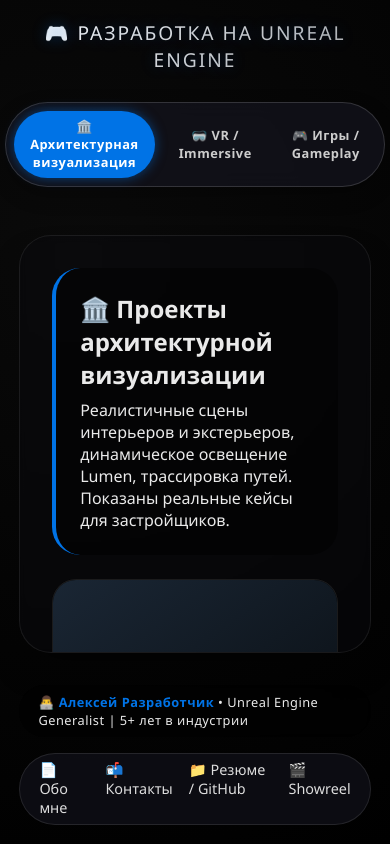
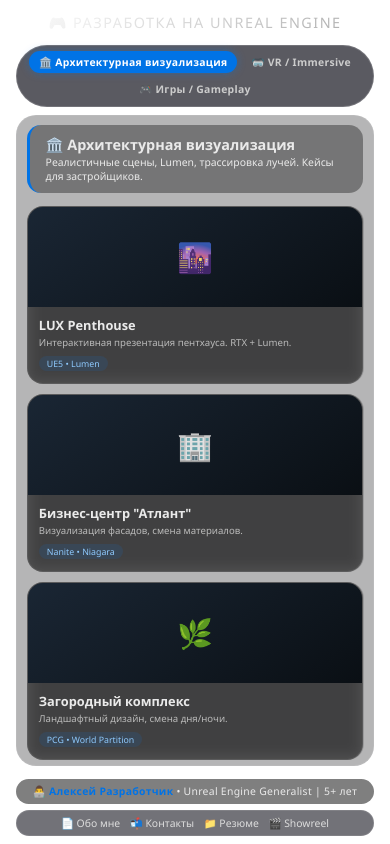
Before and after one commit to ArtemkaSvyat/sv_cv, a plain HTML site: page index.html in a window 390 px wide. Drawn offline with Linux system fonts and the light colour scheme.

Commit message:
Update index.html

```diff
--- a/index.html
+++ b/index.html
@@ -2,110 +2,103 @@
 <html lang="ru">
 <head>
     <meta charset="UTF-8">
-    <meta name="viewport" content="width=device-width, initial-scale=1.0, user-scalable=no">
+    <meta name="viewport" content="width=device-width, initial-scale=1.0, user-scalable=no, viewport-fit=cover">
     <title>Портфолио | Unreal Engine Developer</title>
     <style>
         * {
             margin: 0;
             padding: 0;
             box-sizing: border-box;
-            user-select: none; /* Чтобы случайно не выделять текст при кликах */
         }
 
         body {
             width: 100vw;
             height: 100vh;
-            overflow: hidden; /* Убираем скролл */
+            overflow: hidden;
             font-family: 'Segoe UI', 'Inter', system-ui, -apple-system, BlinkMacSystemFont, 'Roboto', sans-serif;
             background: radial-gradient(circle at 20% 30%, #0a0a0a, #000000);
             color: #eaeaea;
+            position: fixed;
+            top: 0;
+            left: 0;
         }
 
-        /* Главный контейнер — занимает всю высоту */
+        /* Главный контейнер — строго по высоте экрана */
         .app {
             width: 100%;
             height: 100%;
             display: flex;
             flex-direction: column;
-            justify-content: space-between;
-            padding: 2rem 3rem 1.5rem 3rem;
-            position: relative;
+            padding: 1.2rem 1.5rem 0.8rem 1.5rem;
+            gap: 0.8rem;
         }
 
-        /* === ВЕРХНЯЯ ОБЛАСТЬ (Текст + Слайдер) === */
+        /* === ВЕРХНЯЯ ОБЛАСТЬ === */
         .top-section {
             text-align: center;
-            z-index: 2;
+            flex-shrink: 0;
         }
 
         .main-title {
-            font-size: clamp(1.2rem, 4vw, 2rem);
+            font-size: clamp(0.9rem, 3.5vw, 1.4rem);
             font-weight: 500;
-            letter-spacing: 2px;
+            letter-spacing: 1.5px;
             text-transform: uppercase;
             background: linear-gradient(135deg, #ffffff, #aaaaaa);
             -webkit-background-clip: text;
             background-clip: text;
             color: transparent;
-            margin-bottom: 1.8rem;
-            text-shadow: 0 0 15px rgba(0,115,230,0.3);
+            margin-bottom: 0.8rem;
         }
 
-        /* Слайдер-переключатель (стилизованный под "ползунок") */
         .slider-container {
             display: flex;
             justify-content: center;
-            margin-bottom: 2rem;
         }
 
         .category-slider {
             display: flex;
-            gap: 0.5rem;
+            gap: 0.4rem;
             background: rgba(20, 20, 30, 0.7);
             backdrop-filter: blur(10px);
-            padding: 0.5rem;
-            border-radius: 60px;
+            padding: 0.35rem;
+            border-radius: 50px;
             border: 1px solid rgba(255,255,255,0.15);
-            box-shadow: 0 8px 20px rgba(0,0,0,0.3);
+            flex-wrap: wrap;
+            justify-content: center;
         }
 
         .cat-btn {
-            padding: 0.7rem 1.8rem;
+            padding: 0.4rem 1rem;
             border-radius: 40px;
             font-weight: 600;
-            font-size: 1rem;
-            letter-spacing: 0.5px;
+            font-size: 0.75rem;
+            letter-spacing: 0.3px;
             cursor: pointer;
-            transition: all 0.25s ease;
+            transition: all 0.2s ease;
             background: transparent;
             color: #ccc;
             border: none;
             font-family: inherit;
+            white-space: nowrap;
         }
 
         .cat-btn.active {
             background: #0073e6;
             color: white;
-            box-shadow: 0 0 12px rgba(0,115,230,0.5);
+            box-shadow: 0 0 8px rgba(0,115,230,0.4);
         }
 
-        .cat-btn:hover:not(.active) {
-            background: rgba(255,255,255,0.1);
-            color: white;
-        }
-
-        /* === ЦЕНТРАЛЬНАЯ ОБЛАСТЬ (виджет-переключатель) === */
+        /* === ЦЕНТРАЛЬНАЯ ОБЛАСТЬ — растягивается на всё свободное место === */
         .content-area {
             flex: 1;
-            min-height: 0;  /* для flex-ограничений */
-            margin: 1rem 0;
+            min-height: 0;
             position: relative;
-            border-radius: 32px;
+            border-radius: 20px;
             overflow: hidden;
-            box-shadow: 0 20px 35px -12px rgba(0,0,0,0.5);
-            background: rgba(10,10,15,0.4);
+            background: rgba(10,10,15,0.3);
             backdrop-filter: blur(4px);
-            border: 1px solid rgba(255,255,255,0.08);
+            border: 1px solid rgba(255,255,255,0.06);
         }
 
         .widget {
@@ -113,10 +106,10 @@
             height: 100%;
             display: none;
             opacity: 0;
-            transition: opacity 0.3s ease;
-            padding: 2rem;
-            overflow-y: auto;  /* если контента много — появится скролл внутри виджета, но общий экран не скроллится */
-            gap: 1.5rem;
+            transition: opacity 0.2s ease;
+            padding: 0.8rem;
+            overflow-y: auto;
+            gap: 0.8rem;
         }
 
         .widget.active-widget {
@@ -125,12 +118,11 @@
             opacity: 1;
         }
 
-        /* Стилизация скролла внутри виджета (чтобы не портил дизайн) */
         .widget::-webkit-scrollbar {
-            width: 6px;
+            width: 3px;
         }
         .widget::-webkit-scrollbar-track {
-            background: rgba(0,0,0,0.3);
+            background: rgba(0,0,0,0.2);
             border-radius: 10px;
         }
         .widget::-webkit-scrollbar-thumb {
@@ -138,113 +130,108 @@
             border-radius: 10px;
         }
 
-        /* Карточки проектов (сетка) */
         .projects-grid {
             display: grid;
-            grid-template-columns: repeat(auto-fit, minmax(260px, 1fr));
-            gap: 1.8rem;
+            grid-template-columns: repeat(auto-fit, minmax(200px, 1fr));
+            gap: 0.8rem;
             width: 100%;
         }
 
         .project-card {
-            background: rgba(0,0,0,0.6);
+            background: rgba(0,0,0,0.5);
             backdrop-filter: blur(8px);
-            border-radius: 24px;
+            border-radius: 16px;
             overflow: hidden;
-            border: 1px solid rgba(255,255,255,0.1);
-            transition: all 0.2s ease;
+            border: 1px solid rgba(255,255,255,0.08);
+            transition: all 0.15s ease;
             cursor: pointer;
         }
 
-        .project-card:hover {
-            transform: translateY(-8px);
-            border-color: #0073e6;
-            box-shadow: 0 15px 30px -10px rgba(0,115,230,0.3);
+        .project-card:active {
+            transform: scale(0.98);
         }
 
         .card-img {
             width: 100%;
-            height: 180px;
+            height: 110px;
             background: #111;
             display: flex;
             align-items: center;
             justify-content: center;
-            color: white;
-            font-size: 3rem;
-            background-size: cover;
-            background-position: center;
-            background-repeat: no-repeat;
+            font-size: 2rem;
         }
 
-        /* Заглушки для картинок (потом заменишь на свои фото) */
         .placeholder-img {
             background: linear-gradient(145deg, #1a2634, #0a0f14);
             display: flex;
             align-items: center;
             justify-content: center;
-            flex-direction: column;
-            font-size: 2rem;
-            font-weight: bold;
+            font-size: 1.8rem;
             color: #0073e6;
         }
 
         .card-info {
-            padding: 1.2rem;
+            padding: 0.6rem 0.7rem 0.7rem 0.7rem;
         }
 
         .card-info h3 {
-            font-size: 1.25rem;
-            margin-bottom: 0.5rem;
+            font-size: 0.85rem;
+            margin-bottom: 0.2rem;
+            font-weight: 600;
         }
 
         .card-info p {
-            font-size: 0.85rem;
+            font-size: 0.65rem;
             color: #bbb;
-            line-height: 1.4;
+            line-height: 1.3;
         }
 
         .tech-badge {
             display: inline-block;
             background: #0073e620;
             border-radius: 20px;
-            padding: 0.2rem 0.7rem;
-            font-size: 0.7rem;
-            margin-top: 0.6rem;
+            padding: 0.1rem 0.5rem;
+            font-size: 0.55rem;
+            margin-top: 0.3rem;
             color: #8fcbff;
         }
 
-        /* Стили для текстового блока / описания */
         .info-text {
-            background: rgba(0,0,0,0.4);
-            border-radius: 28px;
-            padding: 1.5rem;
-            border-left: 4px solid #0073e6;
+            background: rgba(0,0,0,0.35);
+            border-radius: 14px;
+            padding: 0.6rem 1rem;
+            border-left: 3px solid #0073e6;
+            flex-shrink: 0;
         }
 
         .info-text h2 {
-            font-size: 1.5rem;
-            margin-bottom: 0.5rem;
+            font-size: 1rem;
+            margin-bottom: 0.15rem;
         }
 
-        /* === НИЖНЯЯ ПАНЕЛЬ (навигация + инфо об авторе) === */
+        .info-text p {
+            font-size: 0.7rem;
+            line-height: 1.3;
+        }
+
+        /* === НИЖНЯЯ ПАНЕЛЬ — строго внизу === */
         .bottom-bar {
             display: flex;
             justify-content: space-between;
-            align-items: flex-end;
-            margin-top: 1rem;
-            z-index: 2;
-            font-size: 0.85rem;
+            align-items: center;
             flex-wrap: wrap;
-            gap: 1rem;
+            gap: 0.5rem;
+            flex-shrink: 0;
+            padding-top: 0.3rem;
         }
 
         .author-info {
             background: rgba(0,0,0,0.5);
-            padding: 0.5rem 1.2rem;
-            border-radius: 40px;
+            padding: 0.35rem 0.9rem;
+            border-radius: 30px;
             backdrop-filter: blur(5px);
-            font-size: 0.8rem;
-            letter-spacing: 0.5px;
+            font-size: 0.65rem;
+            letter-spacing: 0.3px;
         }
 
         .author-info span {
@@ -254,12 +241,14 @@
 
         .nav-links {
             display: flex;
-            gap: 1.8rem;
+            gap: 1rem;
             background: rgba(20,20,30,0.6);
             backdrop-filter: blur(12px);
-            padding: 0.6rem 2rem;
-            border-radius: 50px;
+            padding: 0.35rem 1rem;
+            border-radius: 40px;
             border: 1px solid rgba(255,255,255,0.1);
+            flex-wrap: wrap;
+            justify-content: center;
         }
 
         .nav-links a {
@@ -268,37 +257,99 @@
             font-weight: 500;
             transition: 0.2s;
             cursor: pointer;
-            font-size: 0.9rem;
+            font-size: 0.7rem;
+            white-space: nowrap;
         }
 
-        .nav-links a:hover {
+        .nav-links a:active {
             color: #0073e6;
-            text-shadow: 0 0 6px #0073e6;
         }
 
-        /* Мобильная адаптация (но экран не ломается) */
-        @media (max-width: 700px) {
+        /* iPad и планшеты в портретной ориентации */
+        @media (max-width: 900px) and (orientation: portrait) {
             .app {
-                padding: 1.2rem;
+                padding: 0.8rem 1rem 0.5rem 1rem;
+                gap: 0.5rem;
             }
             .cat-btn {
-                padding: 0.4rem 1rem;
-                font-size: 0.8rem;
+                padding: 0.3rem 0.8rem;
+                font-size: 0.7rem;
             }
             .projects-grid {
                 grid-template-columns: 1fr;
-                gap: 1rem;
+                gap: 0.6rem;
+            }
+            .card-img {
+                height: 100px;
+            }
+            .widget {
+                padding: 0.6rem;
+            }
+            .info-text h2 {
+                font-size: 0.9rem;
+            }
+            .info-text p {
+                font-size: 0.65rem;
+            }
+            .card-info h3 {
+                font-size: 0.8rem;
+            }
+            .card-info p {
+                font-size: 0.6rem;
+            }
+            .bottom-bar {
+                flex-direction: column;
+                align-items: stretch;
+                gap: 0.4rem;
             }
             .nav-links {
-                gap: 1rem;
-                padding: 0.4rem 1.2rem;
+                justify-content: center;
+            }
+            .author-info {
+                text-align: center;
+            }
+        }
+
+        /* iPad в ландшафте */
+        @media (max-width: 1200px) and (orientation: landscape) {
+            .app {
+                padding: 0.8rem 1.2rem 0.5rem 1.2rem;
+            }
+            .projects-grid {
+                grid-template-columns: repeat(3, 1fr);
+                gap: 0.7rem;
+            }
+            .card-img {
+                height: 100px;
+            }
+            .cat-btn {
+                padding: 0.35rem 0.9rem;
+                font-size: 0.7rem;
+            }
+        }
+
+        /* Маленькие телефоны */
+        @media (max-width: 500px) {
+            .category-slider {
+                gap: 0.3rem;
+            }
+            .cat-btn {
+                padding: 0.25rem 0.6rem;
+                font-size: 0.65rem;
+                white-space: normal;
+            }
+            .nav-links {
+                gap: 0.6rem;
+                padding: 0.3rem 0.7rem;
+            }
+            .nav-links a {
+                font-size: 0.65rem;
             }
         }
     </style>
 </head>
 <body>
 <div class="app">
-    <!-- Верхняя часть: заголовок + слайдер-переключатель -->
     <div class="top-section">
         <div class="main-title">
             🎮 РАЗРАБОТКА НА UNREAL ENGINE
@@ -312,28 +363,26 @@
         </div>
     </div>
 
-    <!-- Центральный виджет-переключатель (показывает контент по выбранной категории) -->
     <div class="content-area">
-        <!-- Архитектурная визуализация -->
         <div id="widget-archviz" class="widget active-widget">
             <div class="info-text">
-                <h2>🏛️ Проекты архитектурной визуализации</h2>
-                <p>Реалистичные сцены интерьеров и экстерьеров, динамическое освещение Lumen, трассировка путей. Показаны реальные кейсы для застройщиков.</p>
+                <h2>🏛️ Архитектурная визуализация</h2>
+                <p>Реалистичные сцены, Lumen, трассировка лучей. Кейсы для застройщиков.</p>
             </div>
             <div class="projects-grid">
                 <div class="project-card">
                     <div class="card-img placeholder-img">🌆</div>
                     <div class="card-info">
                         <h3>LUX Penthouse</h3>
-                        <p>Интерактивная презентация пентхауса с панорамным видом. RTX + Lumen.</p>
-                        <div class="tech-badge">UE5 • Lumen • Datasmith</div>
+                        <p>Интерактивная презентация пентхауса. RTX + Lumen.</p>
+                        <div class="tech-badge">UE5 • Lumen</div>
                     </div>
                 </div>
                 <div class="project-card">
                     <div class="card-img placeholder-img">🏢</div>
                     <div class="card-info">
                         <h3>Бизнес-центр "Атлант"</h3>
-                        <p>Визуализация фасадов и lobby, смена материалов в реальном времени.</p>
+                        <p>Визуализация фасадов, смена материалов.</p>
                         <div class="tech-badge">Nanite • Niagara</div>
                     </div>
                 </div>
@@ -341,25 +390,24 @@
                     <div class="card-img placeholder-img">🌿</div>
                     <div class="card-info">
                         <h3>Загородный комплекс</h3>
-                        <p>Ландшафтный дизайн, процедурные леса, динамическая смена дня/ночи.</p>
+                        <p>Ландшафтный дизайн, смена дня/ночи.</p>
                         <div class="tech-badge">PCG • World Partition</div>
                     </div>
                 </div>
             </div>
         </div>
 
-        <!-- VR -->
         <div id="widget-vr" class="widget">
             <div class="info-text">
                 <h2>🥽 VR / Immersive разработка</h2>
-                <p>Полное погружение: взаимодействие руками, физика объектов, оптимизация под Quest 2/3 и PCVR.</p>
+                <p>Полное погружение, физика объектов, оптимизация под Quest.</p>
             </div>
             <div class="projects-grid">
                 <div class="project-card">
                     <div class="card-img placeholder-img">🕹️</div>
                     <div class="card-info">
                         <h3>VR Showroom</h3>
-                        <p>Виртуальное пространство для демонстрации автомобилей: открытие дверей, смена окраски.</p>
+                        <p>Автосалон в VR: открытие дверей, смена окраски.</p>
                         <div class="tech-badge">OpenXR • Oculus</div>
                     </div>
                 </div>
@@ -367,7 +415,7 @@
                     <div class="card-img placeholder-img">🏛️</div>
                     <div class="card-info">
                         <h3>Музейная экспозиция</h3>
-                        <p>VR-тур по историческому музею с голосовым сопровождением и интерактивными экспонатами.</p>
+                        <p>VR-тур с голосовым сопровождением.</p>
                         <div class="tech-badge">MetaHuman • Audio</div>
                     </div>
                 </div>
@@ -375,25 +423,24 @@
                     <div class="card-img placeholder-img">⚡</div>
                     <div class="card-info">
                         <h3>Тренажёр сварщика</h3>
-                        <p>VR симуляция для обучения рабочих. Физика дуги, реалистичные звуки.</p>
+                        <p>VR симуляция для обучения.</p>
                         <div class="tech-badge">C++ • Networking</div>
                     </div>
                 </div>
             </div>
         </div>
 
-        <!-- Игры -->
         <div id="widget-games" class="widget">
             <div class="info-text">
-                <h2>🎮 Игровые проекты на Unreal Engine</h2>
-                <p>Gameplay, AI, VFX, Blueprints/C++ — от прототипов до готовых механик. Шутеры, платформеры, RPG элементы.</p>
+                <h2>🎮 Игровые проекты</h2>
+                <p>Gameplay, AI, VFX, Blueprints/C++ от прототипов до механик.</p>
             </div>
             <div class="projects-grid">
                 <div class="project-card">
                     <div class="card-img placeholder-img">🔫</div>
                     <div class="card-info">
                         <h3>Cyber Raid</h3>
-                        <p>Динамичный шутер с тактическим спринтом, системой укрытий и киберпанк эстетикой.</p>
+                        <p>Киберпанк шутер с тактическим спринтом.</p>
                         <div class="tech-badge">GAS • Niagara</div>
                     </div>
                 </div>
@@ -401,15 +448,15 @@
                     <div class="card-img placeholder-img">🧙</div>
                     <div class="card-info">
                         <h3>Echoes of the Void</h3>
-                        <p>Roguelike экшен с процедурными аренами и элементами магии.</p>
-                        <div class="tech-badge">Blueprint • AI Behavior</div>
+                        <p>Roguelike экшен с процедурными аренами.</p>
+                        <div class="tech-badge">Blueprint • AI</div>
                     </div>
                 </div>
                 <div class="project-card">
                     <div class="card-img placeholder-img">🚀</div>
                     <div class="card-info">
                         <h3>Star Harvest</h3>
-                        <p>Космический симулятор с добычей ресурсов и крафтом кораблей.</p>
+                        <p>Космический симулятор с крафтом.</p>
                         <div class="tech-badge">C++ • Multiplayer</div>
                     </div>
                 </div>
@@ -417,22 +464,20 @@
         </div>
     </div>
 
-    <!-- Нижняя панель: информация обо мне + горизонтальная навигация -->
     <div class="bottom-bar">
         <div class="author-info">
-            👨‍💻 <span>Алексей Разработчик</span> • Unreal Engine Generalist | 5+ лет в индустрии
+            👨‍💻 <span>Алексей Разработчик</span> • Unreal Engine Generalist | 5+ лет
         </div>
         <div class="nav-links">
             <a data-nav="about">📄 Обо мне</a>
             <a data-nav="contacts">📬 Контакты</a>
-            <a data-nav="resume">📁 Резюме / GitHub</a>
+            <a data-nav="resume">📁 Резюме</a>
             <a data-nav="showreel">🎬 Showreel</a>
         </div>
     </div>
 </div>
 
 <script>
-    // === ЛОГИКА СЛАЙДЕРА (переключение категорий + виджета) ===
     const catButtons = document.querySelectorAll('.cat-btn');
     const widgets = {
         archviz: document.getElementById('widget-archviz'),
@@ -441,17 +486,12 @@
     };
 
     function switchCategory(categoryId) {
-        // скрыть все виджеты
         Object.values(widgets).forEach(widget => {
-            if (widget) {
-                widget.classList.remove('active-widget');
-            }
+            if (widget) widget.classList.remove('active-widget');
         });
-        // показать выбранный
         if (widgets[categoryId]) {
             widgets[categoryId].classList.add('active-widget');
         }
-        // обновить активную кнопку
         catButtons.forEach(btn => {
             const btnCat = btn.getAttribute('data-category');
             if (btnCat === categoryId) {
@@ -469,72 +509,68 @@
         });
     });
 
-    // === НАВИГАЦИЯ ВНИЗУ (открытие информационных окон через алерты/заглушки, пока что) ===
-    // В будущем ты сможешь заменить на модальные окна или отдельную страницу/секцию, оставив общий макет.
-    // Сейчас я сделаю аккуратные уведомления, чтобы не портить стиль и не скроллить экран.
-    const navItems = document.querySelectorAll('.nav-links a');
-
     function showInfoMessage(section) {
-        // Используем не alert, а красивое плавающее оповещение (временное)
         const toast = document.createElement('div');
         toast.style.position = 'fixed';
-        toast.style.bottom = '80px';
+        toast.style.bottom = '20px';
         toast.style.left = '50%';
         toast.style.transform = 'translateX(-50%)';
         toast.style.backgroundColor = '#1f1f2ecc';
         toast.style.backdropFilter = 'blur(12px)';
         toast.style.color = '#fff';
-        toast.style.padding = '10px 20px';
+        toast.style.padding = '6px 16px';
         toast.style.borderRadius = '40px';
-        toast.style.borderLeft = `4px solid #0073e6`;
-        toast.style.fontSize = '0.9rem';
+        toast.style.borderLeft = '3px solid #0073e6';
+        toast.style.fontSize = '0.7rem';
         toast.style.zIndex = '9999';
         toast.style.fontWeight = '500';
-        toast.style.boxShadow = '0 8px 20px black';
+        toast.style.boxShadow = '0 4px 15px black';
+        toast.style.whiteSpace = 'nowrap';
 
         switch(section) {
             case 'about':
-                toast.innerHTML = '🧑‍💻 Разработчик Unreal Engine: архитектурная визуализация, VR, геймплей. Люблю оптимизацию и эффекты. (Контакты и резюме — по клику ниже)';
+                toast.innerHTML = '🧑‍💻 Разработчик UE: Архитектура, VR, Геймплей';
                 break;
             case 'contacts':
-                toast.innerHTML = '📧 telegram: @your_unreal_dev | email: dev@unreal-portfolio.com | discord: .unrealdev';
+                toast.innerHTML = '📧 tg: @your_unreal_dev | email: dev@unreal-portfolio.com';
                 break;
             case 'resume':
-                toast.innerHTML = '📄 GitHub: https://github.com/yourname  |  Резюме в PDF (ссылка придёт в личные сообщения)';
+                toast.innerHTML = '📄 GitHub: https://github.com/yourname';
                 break;
             case 'showreel':
-                toast.innerHTML = '🎬 Showreel на YouTube (добавь ссылку позже). Для демки сожми видео и вставь iframe.';
+                toast.innerHTML = '🎬 Showreel будет добавлен позже';
                 break;
-            default: toast.innerHTML = 'Скоро здесь будет подробная информация ✨';
+            default:
+                toast.innerHTML = 'Скоро здесь будет информация';
         }
         document.body.appendChild(toast);
         setTimeout(() => {
             toast.style.opacity = '0';
-            setTimeout(() => toast.remove(), 400);
-        }, 2800);
+            setTimeout(() => toast.remove(), 300);
+        }, 2000);
     }
 
+    const navItems = document.querySelectorAll('.nav-links a');
     navItems.forEach(link => {
         link.addEventListener('click', (e) => {
+            e.stopPropagation();
             const navKey = link.getAttribute('data-nav');
             if (navKey === 'about') showInfoMessage('about');
             else if (navKey === 'contacts') showInfoMessage('contacts');
             else if (navKey === 'resume') showInfoMessage('resume');
             else if (navKey === 'showreel') showInfoMessage('showreel');
-            else showInfoMessage('default');
         });
     });
 
-    // Небольшая фича: при клике на карточку показываем всплывашку "скоро будет медиа", чтобы ощущалось живо
     const allCards = document.querySelectorAll('.project-card');
     allCards.forEach(card => {
         card.addEventListener('click', () => {
             const projectTitle = card.querySelector('h3')?.innerText || 'проект';
             const notify = document.createElement('div');
-            notify.textContent = `🖼️ Видео / скриншоты для "${projectTitle}" будут добавлены`;
-            notify.style.cssText = 'position:fixed; bottom: 120px; left:20px; background:#0a0a0acc; backdrop-filter:blur(8px); padding:6px 14px; border-radius:28px; font-size:0.75rem; color:#ccc; z-index:9999; border:1px solid #0073e6;';
+            notify.textContent = `🖼️ Скриншоты для "${projectTitle}" будут добавлены`;
+            notify.style.cssText = 'position:fixed; bottom:60px; left:10px; background:#0a0a0acc; backdrop-filter:blur(8px); padding:4px 10px; border-radius:28px; font-size:0.6rem; color:#ccc; z-index:9999; border:1px solid #0073e6;';
             document.body.appendChild(notify);
-            setTimeout(() => { notify.remove(); }, 2000);
+            setTimeout(() => notify.remove(), 1500);
         });
     });
 </script>
```
